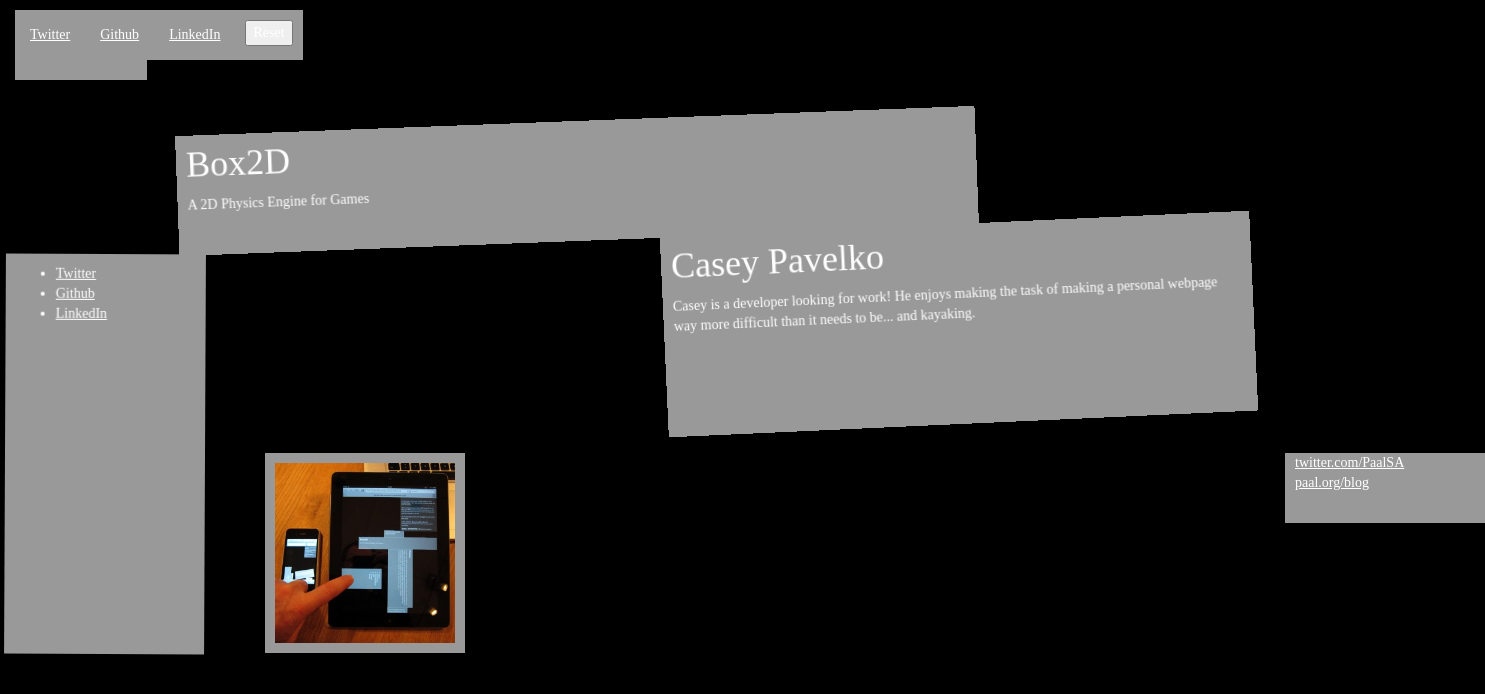
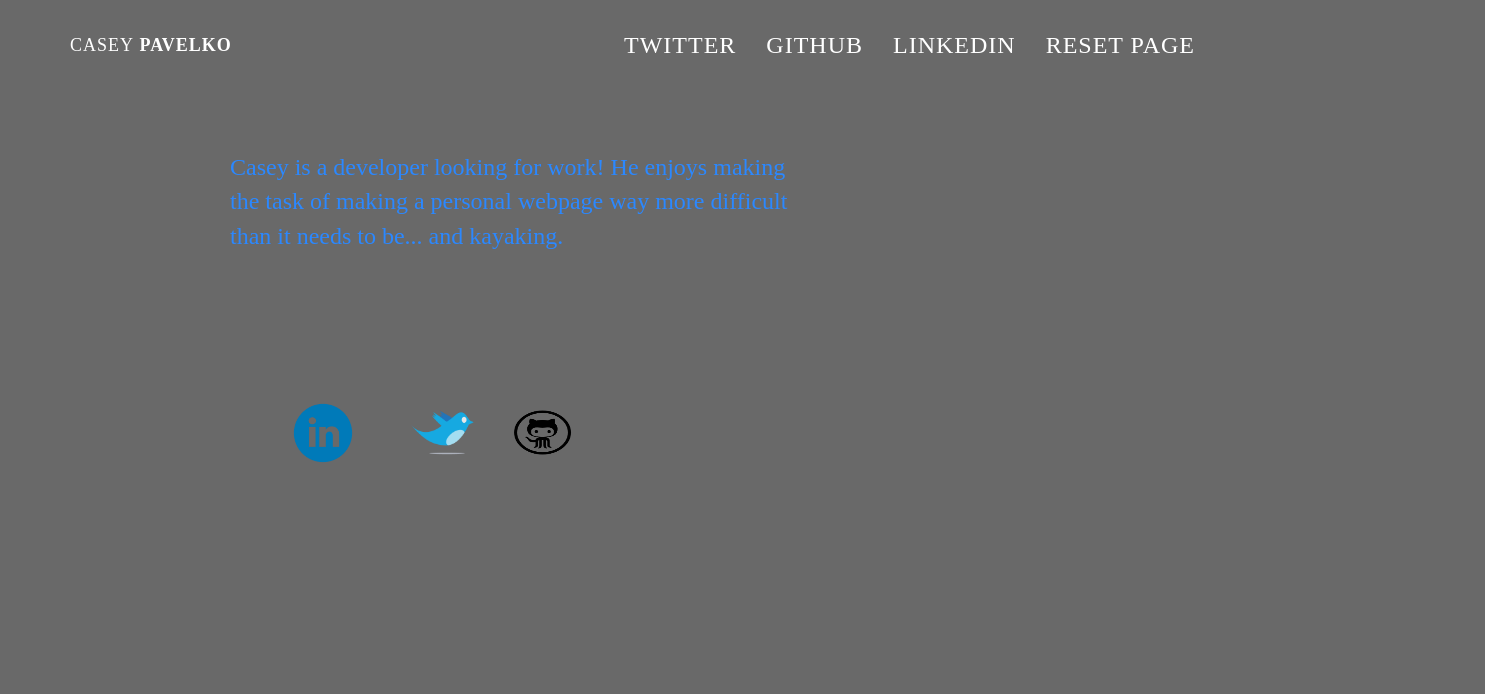
Before and after one commit to caseyPav/caseyPav.github.io, a plain HTML site: page index.html in a window 1280 px wide. Shown: the whole page, 1485 px wide, since content can reach past the window. Drawn offline with Linux system fonts and the light colour scheme.

Commit message:
sorta working, badly broken on mobile, can be styled devently probably

```diff
--- a/index.html
+++ b/index.html
@@ -4,18 +4,20 @@
     <meta http-equiv="Content-Type" content="text/html; charset=windows-1252">
     <title>Box2D DOM animation in Javascript CSS3</title>
     <link href="vendor/bootstrap/css/bootstrap.min.css" rel="stylesheet">
+    <link href="https://fonts.googleapis.com/css?family=Montserrat|Noto+Sans|Poiret+One" rel="stylesheet">
     <style type="text/css">
 
         body {
-            background-color: black;
+            background-color: #696969;
         }
 
         body, div {
             margin: 0;
             padding: 0;
             border: none;
-            color: #fff;
-            font-family: "American Typewriter";
+            color: #2b88ff;
+            font-family: "Noto+Sans";
+            font-size: 24px;
         }
 
         /* Set translateZ to trigger HW acc for CSS3 transforms */
@@ -28,7 +30,6 @@
             -moz-transform: translate3d(0, 0, 1px);
             -ms-transform: translate3d(0, 0, 1px);
             transform: translate3d(0, 0, 1px);
-            background-color: black;
             -webkit-perspective: 1000;
             -webkit-backface-visibility: hidden;
         }
@@ -59,18 +60,100 @@
 
         /* Styles for illustrating the example */
         a {
-            color: #FFF;
-            text-decoration: underline;
+            color: #1d9b6c;
+            text-decoration: none;
         }
 
-        div > * {
+        .mutable > * {
             margin: 10px;
         }
 
-        div {
+        .mutable {
             position: absolute;
-            background-color: #999;
+            border-radius: 25px;
             /* border: 1px solid #FFF; */
+        }
+
+        .light {
+            font-weight: 400;
+        }
+
+        .navbar-custom {
+            margin-bottom: 0;
+            border-bottom: 1px solid rgba(255, 255, 255, 0.3);
+            text-transform: uppercase;
+            font-family: Noto+Sans;
+        }
+
+        .navbar-custom .navbar-toggle {
+            color: white;
+            background-color: rgba(255, 255, 255, 0.2);
+            font-size: 12px;
+        }
+
+        .navbar-custom .navbar-toggle:focus,
+        .navbar-custom .navbar-toggle:active {
+            outline: none;
+        }
+
+        .navbar-custom .navbar-brand {
+            font-weight: 700;
+        }
+
+        .navbar-custom .navbar-brand:focus {
+            outline: none;
+        }
+
+        .navbar-custom a {
+            color: white;
+        }
+
+        .navbar-custom .nav li a {
+            -webkit-transition: background 0.3s ease-in-out;
+            -moz-transition: background 0.3s ease-in-out;
+            transition: background 0.3s ease-in-out;
+        }
+
+        .navbar-custom .nav li a:hover {
+            color: rgba(255, 255, 255, 0.8);
+            outline: none;
+            background-color: transparent;
+        }
+
+        .navbar-custom .nav li a:focus,
+        .navbar-custom .nav li a:active {
+            outline: none;
+            background-color: transparent;
+        }
+
+        .navbar-custom .nav li.active {
+            outline: none;
+        }
+
+        .navbar-custom .nav li.active a {
+            background-color: rgba(255, 255, 255, 0.3);
+        }
+
+        .navbar-custom .nav li.active a:hover {
+            color: white;
+        }
+
+        @media (min-width: 768px) {
+            .navbar-custom {
+                padding: 20px 0;
+                border-bottom: none;
+                letter-spacing: 1px;
+                background: transparent;
+                -webkit-transition: background 0.5s ease-in-out, padding 0.5s ease-in-out;
+                -moz-transition: background 0.5s ease-in-out, padding 0.5s ease-in-out;
+                transition: background 0.5s ease-in-out, padding 0.5s ease-in-out;
+            }
+
+            .navbar-custom.top-nav-collapse {
+                padding: 0;
+                background: #d3d3d3;
+                border-bottom: 1px solid rgba(255, 255, 255, 0.3);
+            }
         }
     </style>
     <script type="text/javascript" async="" src="./Box2D DOM animation in Javascript CSS3_files/ga.js"></script>
@@ -104,8 +187,8 @@
     </script>
 
 
-<body onresize="resize_canvas()" onload="setTimeout(init,5000);" screen_capture_injected="true">
-<canvas id="canvas"></canvas>
+<body onload="setTimeout(init,5000);" screen_capture_injected="true">
+<canvas id="canvas" width="100" height="100"></canvas>
 <nav class="navbar navbar-custom navbar-fixed-top" role="navigation">
     <div class="container">
         <div class="navbar-header">
@@ -116,11 +199,8 @@
                 <i class="fa fa-play-circle"></i> <span class="light">Casey</span> Pavelko
             </a>
         </div>
-
-        <!-- Collect the nav links, forms, and other content for toggling -->
         <div class="collapse navbar-collapse navbar-right navbar-main-collapse">
             <ul class="nav navbar-nav">
-                <!-- Hidden li included to remove active class from about link when scrolled up past about section -->
                 <li class="hidden">
                     <a href="#page-top"></a>
                 </li>
@@ -133,37 +213,33 @@
                 <li>
                     <a class="page-scroll" href="#contact">LinkedIn</a>
                 </li>
+                <li>
+                    <a id="resetButton" href="#contact">Reset Page</a>
+                </li>
             </ul>
-            <button id="resetButton">Reset</button>
+
         </div>
-        <!-- /.navbar-collapse -->
     </div>
-    <!-- /.container -->
 </nav>
 
-<div id="container">
+<div class="mutable" id="container">
     <article>
-        <div style="width: 800px; height: 120px; top: 0px; left: 0px; transform: translate(150px, 334px) rotate(31.41deg);">
-            <h1>Box2D</h1>
-            <p>A 2D Physics Engine for Games</p>
+
+        <div class="mutable" style="width:590px;top:140px;left:220px;height:200px;">
+            <p>Casey is a developer looking for work! He enjoys making the task of making a personal webpage way more
+                difficult than it needs to be... and kayaking. </p>
         </div>
-        <div style="width: 200px; height: 400px; top: 0px; left: 0px; transform: translate(5px, 253px) rotate(0deg);">
-            <ul>
-                <li><a href="http://box2d.org/about/">Twitter</a></li>
-                <li><a href="http://code.google.com/p/box2d/">Github</a></li>
-                <li><a href="http://box2d.org/documentation/">LinkedIn</a></li>
-            </ul>
+        <div class="mutable" style="width:70px;top:400px;left:280px;height:70px;">
+            <a href="https://linkedin.com/in/casey-pavelko-655126125"/>
+            <img src="./Box2D DOM animation in Javascript CSS3_files/linkedin_icon.png" width="65" height="65">
         </div>
-        <div style="width: 590px; top: 0px; left: 0px; height: 200px; transform: translate(678px, 333px) rotate(-333.79deg);">
-            <h1>Casey Pavelko</h1>
-            <p>Casey is a developer looking for work! He enjoys making the task of making a personal webpage way more difficult than it needs to be... and kayaking. </p>
+        <div class="mutable" style="width:70px;top:400px;left:380px;height:70px;">
+            <a href="https://twitter.com/caseyPav85"/>
+            <img src="./Box2D DOM animation in Javascript CSS3_files/twitter-bird-vector-400x400.png" width="65" height="65">
         </div>
-        <div style="width: 200px; top: 0px; left: 0px; height: 70px; transform: translate(1217px, 518px) rotate(270.02deg);">
-            <a href="http://www.twitter.com/paalsa">twitter.com/PaalSA</a>
-            <a href="http://paal.org/blog">paal.org/blog</a>
-        </div>
-        <div style="width: 200px; top: 0px; left: 0px; height: 200px; transform: translate(266px, 453px) rotate(0.03deg);">
-            <img src="./Box2D DOM animation in Javascript CSS3_files/IMG_2552-300x300.jpg" width="180" height="180">
+        <div class="mutable" style="width:70px;top:400px;left:480px;height:70px;">
+            <a href="https://github.com/caseyPav"/>
+            <img src="./Box2D DOM animation in Javascript CSS3_files/9310-github-social-icon-vector-icon-vector-eps.png" width="65" height="65">
         </div>
 
 
```
Also changed, not shown: pasteboard.html (+6 -0 lines), Box2D DOM animation in Javascript CSS3_files/9310-github-social-icon-vector-icon-vector-eps.png (added), Box2D DOM animation in Javascript CSS3_files/github-logo.png (added), Box2D DOM animation in Javascript CSS3_files/linkedin_icon.png (added), Box2D DOM animation in Javascript CSS3_files/twitter-bird-vector-400x400.png (added).
